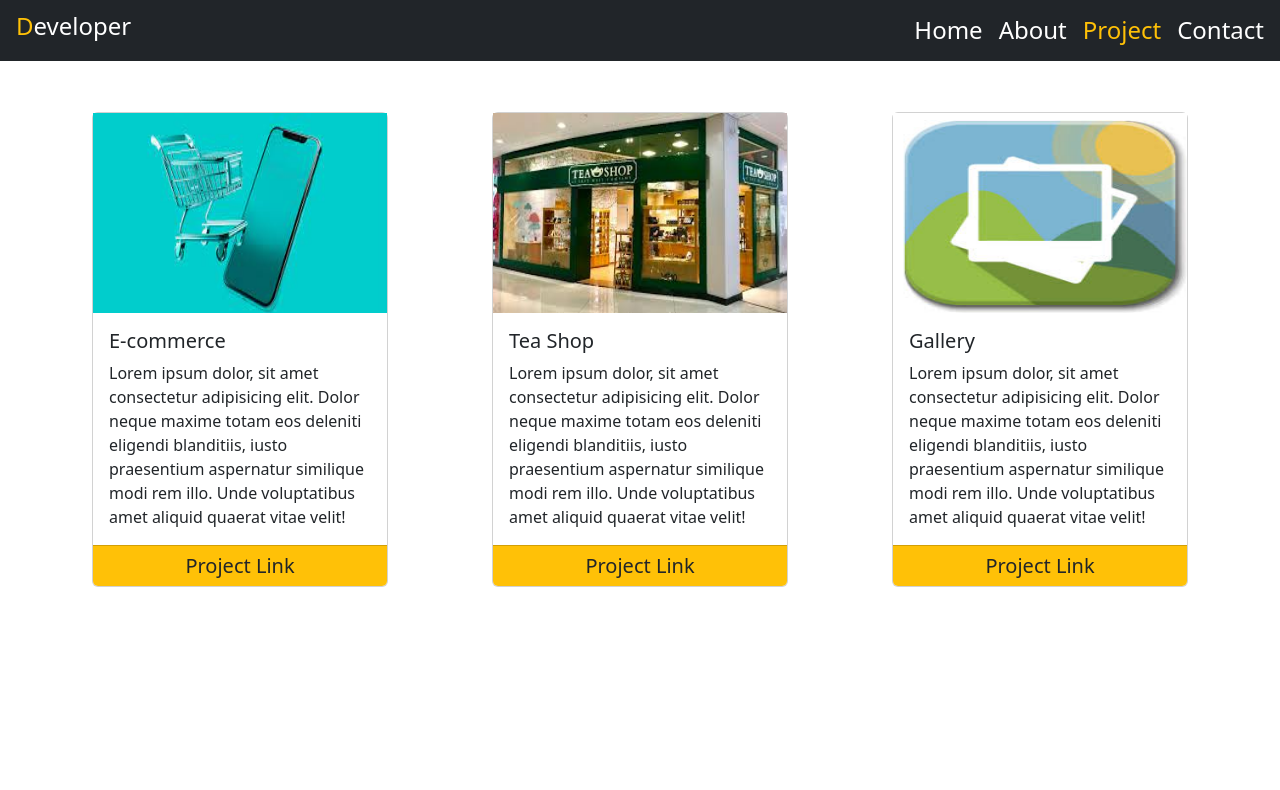
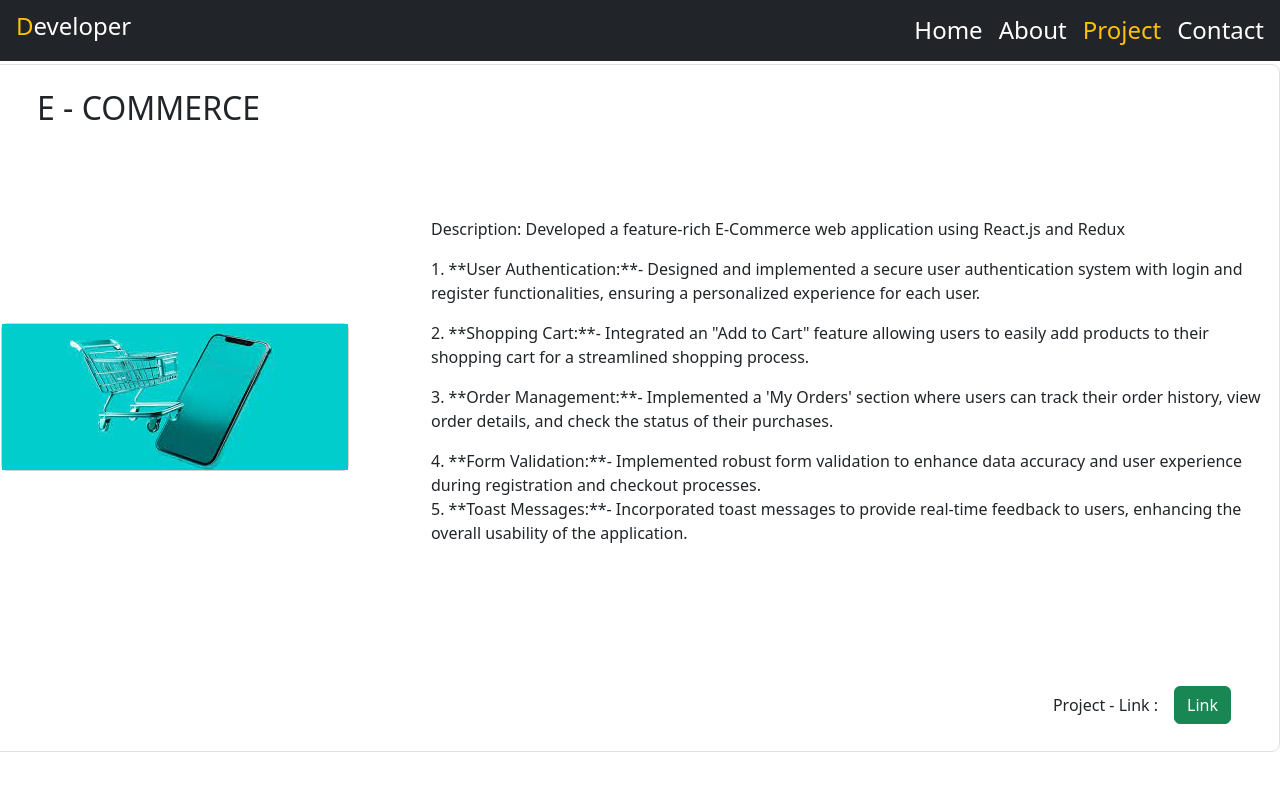
Before and after one commit to Rajapandiyan1/rajapandiyan_portfolio, a React (Create React App) app: page /project in a window 1280 px wide. Shown: the top 790 px of the page. Built offline with nearby package versions, Linux system fonts and the light colour scheme; no server answers.

Commit message:
project componet e-commerce added

```diff
--- /dev/null
+++ b/src/App.css
@@ -0,0 +1,3 @@
+.ratioa{
+    aspect-ratio: 4/3;
+}
--- a/src/components/Project.jsx
+++ b/src/components/Project.jsx
@@ -10,64 +10,54 @@ function Project(props) {
     props.message("project");
   }, [])
   return (
-    <div className='rounded-3' style={{ minHeight: '86vh', marginTop: '8vh', marginBottom: '5vh' }}>
-      <div className="row ms-0 me-0 justify-content-sm-center justify-content-md-evenly">
-        <div className="col-12 col-sm-10 col-md-4 col-lg-3 mt-5">
-          <div className="card" style={{ width: '100%', minHeight: '300px' }}>
-            <div className="card-img-top">
-              <img src={ecom} className='img-fluid w-100' style={{ height: '200px' }} alt="" />
-            </div>
-            <div className="card-body">
-              <h5 className="card-tittle">
-                E-commerce
-              </h5>
-              Lorem ipsum dolor, sit amet consectetur adipisicing elit. Dolor neque maxime totam eos deleniti eligendi blanditiis, iusto praesentium aspernatur similique modi rem illo. Unde voluptatibus amet aliquid quaerat vitae velit!
-            </div>
-            <h5 className="card-footer bg-warning mb-0 text-center">
-              <a href="" className='text-decoration-none text-dark'>
-                Project Link
-              </a>
-            </h5>
-          </div>
+    <div className='rounded-3 justify-content-center row me-0 border' style={{ minHeight: '86vh', marginTop: '8vh', marginBottom: '5vh' }}>
+     <div className="ps-5 mt-4 col-12">
+      <h2>E - COMMERCE </h2>
+     </div>
+      <div className="col-8 col-sm-4 d-flex align-items-center">
+<div className="card">
+
+  <div className="card-img-top " >
+    <img className='w-100 ratioa' src={ecom} alt="" />
+  </div>
+</div>
+      </div>
+      <div className="col-11 mt-3 mt-sm-0 col-sm-8 d-flex align-items-center">
+        <p>
+          <p>
+Description:
+Developed a feature-rich E-Commerce web application using React.js and Redux
+          </p>
+          <p>
+1. **User Authentication:**- Designed and implemented a secure user
+authentication system with login and register functionalities, ensuring a
+personalized experience for each user.
+          </p>
+          <p>
+2. **Shopping Cart:**- Integrated an "Add to Cart" feature allowing users to easily
+add products to their shopping cart for a streamlined shopping process.
+          </p>
+          <p>
+
+3. **Order Management:**- Implemented a 'My Orders' section where users can
+track their order history, view order details, and check the status of their
+purchases.
+          </p>
+4. **Form Validation:**- Implemented robust form validation to enhance data
+accuracy and user experience during registration and checkout processes.
+
+<p>
+
+5. **Toast Messages:**- Incorporated toast messages to provide real-time
+feedback to users, enhancing the overall usability of the application.
+</p>
+        </p>
+
+      </div>
+      <div></div>
+    <div className='d-flex justify-content-end pe-5 align-items-center'>
+        Project - Link :   <button className="btn btn-success ms-3"><a href="" className='text-white text-decoration-none'>Link</a></button>
         </div>
-
-        <div className="col-12 col-sm-10 col-md-4 col-lg-3 mt-5">
-          <div className="card" style={{ width: '100%', minHeight: '300px' }}>
-            <div className="card-img-top">
-              <img src={tea} className='img-fluid w-100' style={{ height: '200px' }} alt="" />
-            </div>
-            <div className="card-body">
-              <h5 className="card-tittle">
-                Tea Shop
-              </h5>
-              Lorem ipsum dolor, sit amet consectetur adipisicing elit. Dolor neque maxime totam eos deleniti eligendi blanditiis, iusto praesentium aspernatur similique modi rem illo. Unde voluptatibus amet aliquid quaerat vitae velit!
-            </div>
-            <h5 className="card-footer bg-warning mb-0 text-center">
-              <a href="" className='text-decoration-none text-dark'>
-                Project Link
-              </a>
-            </h5>
-          </div>
-        </div>
-        <div className="col-12 col-sm-10 col-md-4 col-lg-3 mt-5">
-          <div className="card" style={{ width: '100%', minHeight: '300px' }}>
-            <div className="card-img-top">
-              <img src={gal} className='img-fluid w-100' style={{ height: '200px' }} alt="" />
-            </div>
-            <div className="card-body">
-              <h5 className="card-tittle">
-                Gallery
-              </h5>
-              Lorem ipsum dolor, sit amet consectetur adipisicing elit. Dolor neque maxime totam eos deleniti eligendi blanditiis, iusto praesentium aspernatur similique modi rem illo. Unde voluptatibus amet aliquid quaerat vitae velit!
-            </div>
-            <h5 className="card-footer bg-warning mb-0 text-center">
-              <a href="" className='text-decoration-none text-dark'>
-                Project Link
-              </a>
-            </h5>
-          </div>
-        </div>
-      </div>
     </div>
 
   )
```
